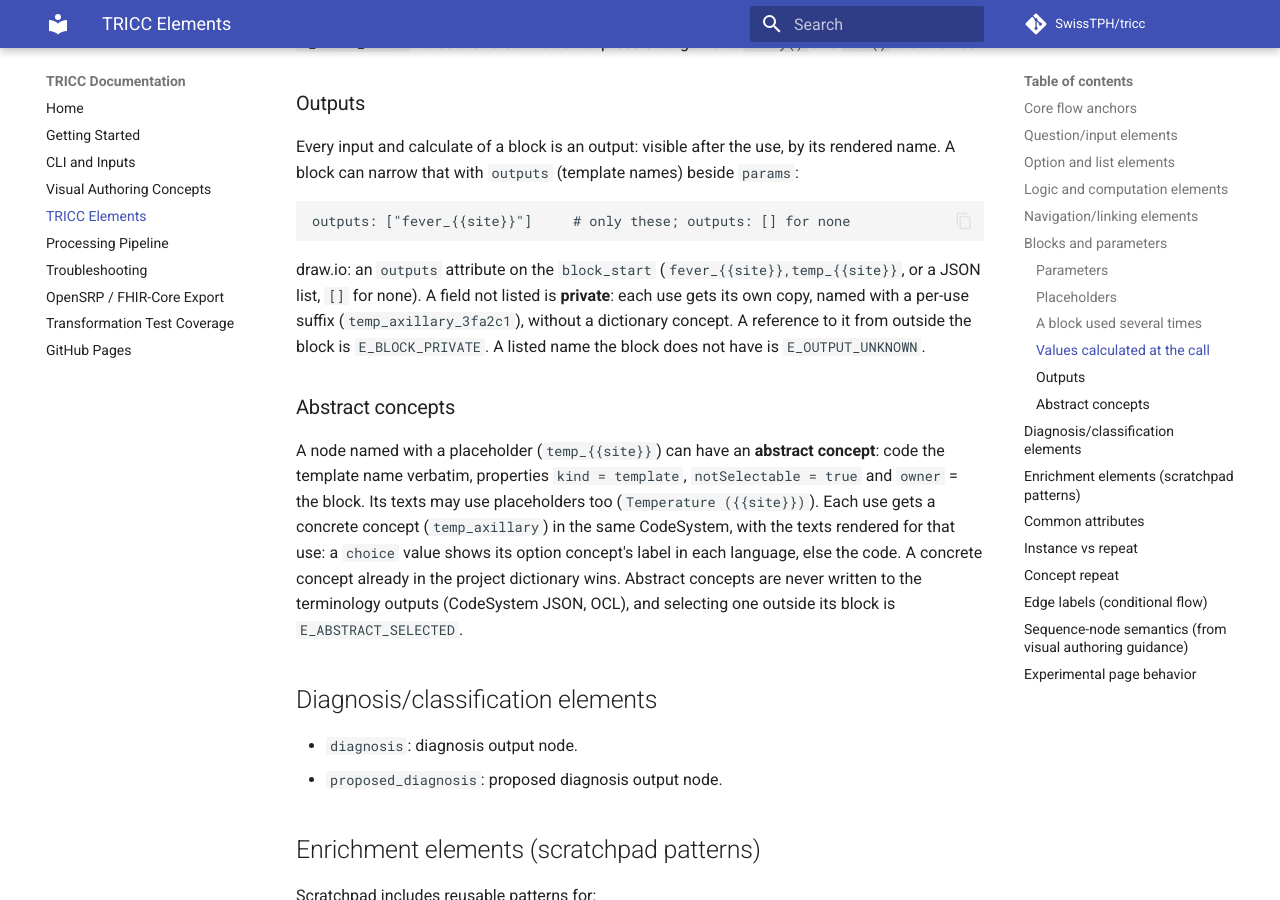
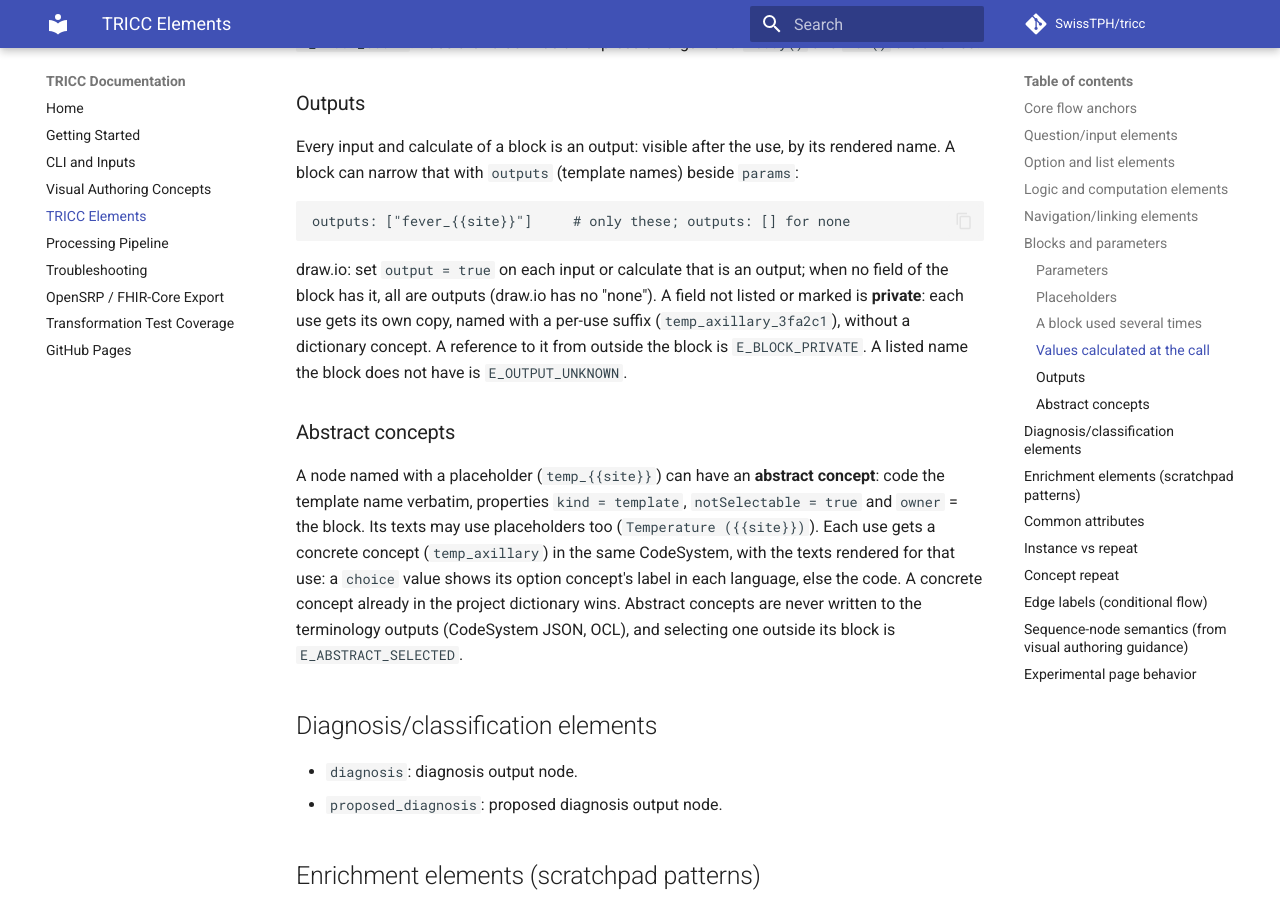
Before and after one commit to SwissTPH/tricc, an MkDocs documentation site: the page built from docs/tricc-elements.md, in a window 1280 px wide and 900 px high, scrolled down 6058 px. Built offline with MkDocs 1.6.1 and Material for MkDocs 9.7.7, drawn with Linux system fonts in a browser that asks for light colours; comment, search, counter and statistics services are not loaded.

Commit message:
draw.io block outputs: output = true on each output field
Replaces the outputs attribute on block_start. When no input or
calculate of the block is marked, all are outputs. A marked shape that
is not a named input or calculate raises E_OUTPUT_UNKNOWN.

Co-Authored-By: Claude Opus 5.5 <noreply@anthropic.com>

````diff
--- a/docs/tricc-elements.md
+++ b/docs/tricc-elements.md
@@ -241,8 +241,8 @@ name. A block can narrow that with `outputs` (template names) beside `params`:
 outputs: ["fever_{{site}}"]     # only these; outputs: [] for none
 ```
 
-draw.io: an `outputs` attribute on the `block_start` (`fever_{{site}},temp_{{site}}`, or a JSON
-list, `[]` for none). A field not listed is **private**: each use gets its own copy, named with
+draw.io: set `output = true` on each input or calculate that is an output; when no field of
+the block has it, all are outputs (draw.io has no "none"). A field not listed or marked is **private**: each use gets its own copy, named with
 a per-use suffix (`temp_axillary_3fa2c1`), without a dictionary concept. A reference to it from
 outside the block is `E_BLOCK_PRIVATE`. A listed name the block does not have is
 `E_OUTPUT_UNKNOWN`.
````
Also changed, not shown: feature/20261111-block-params-and-start-node.md (+3 -1 lines), 2 other files.
